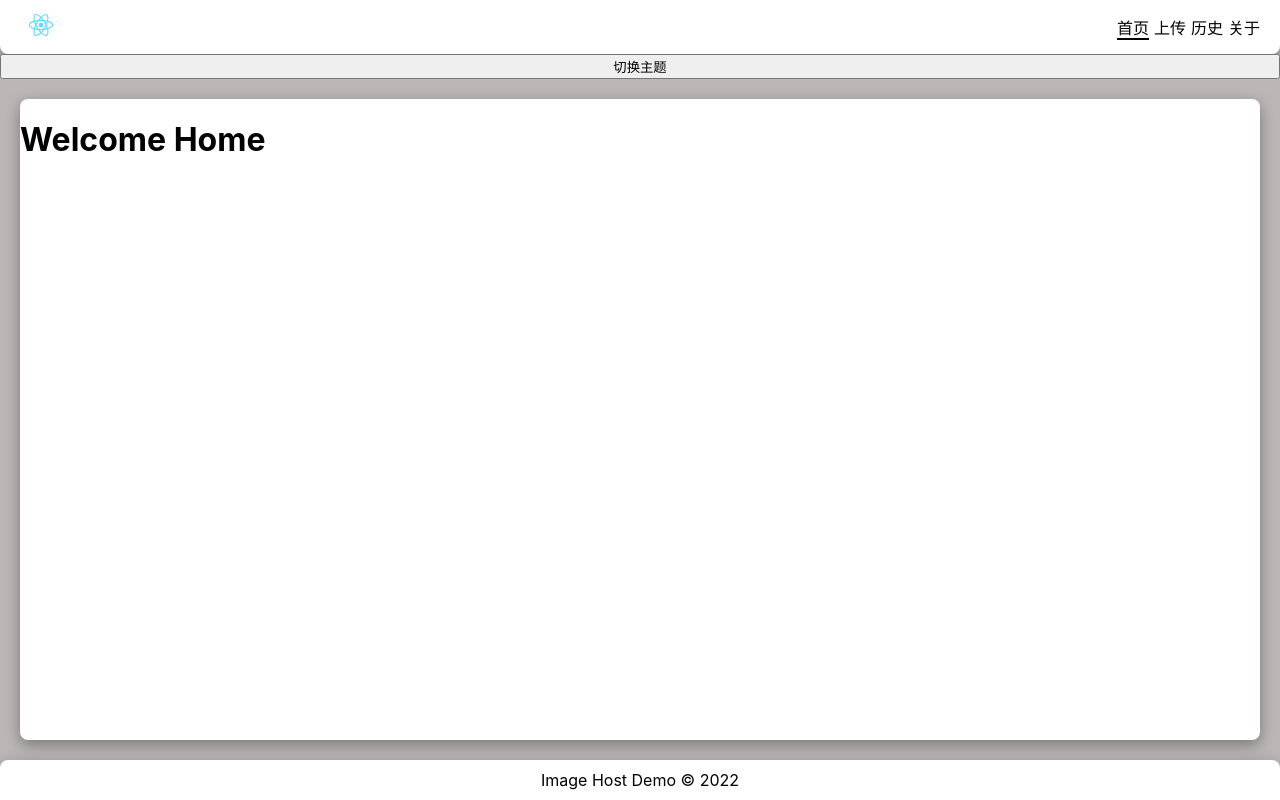
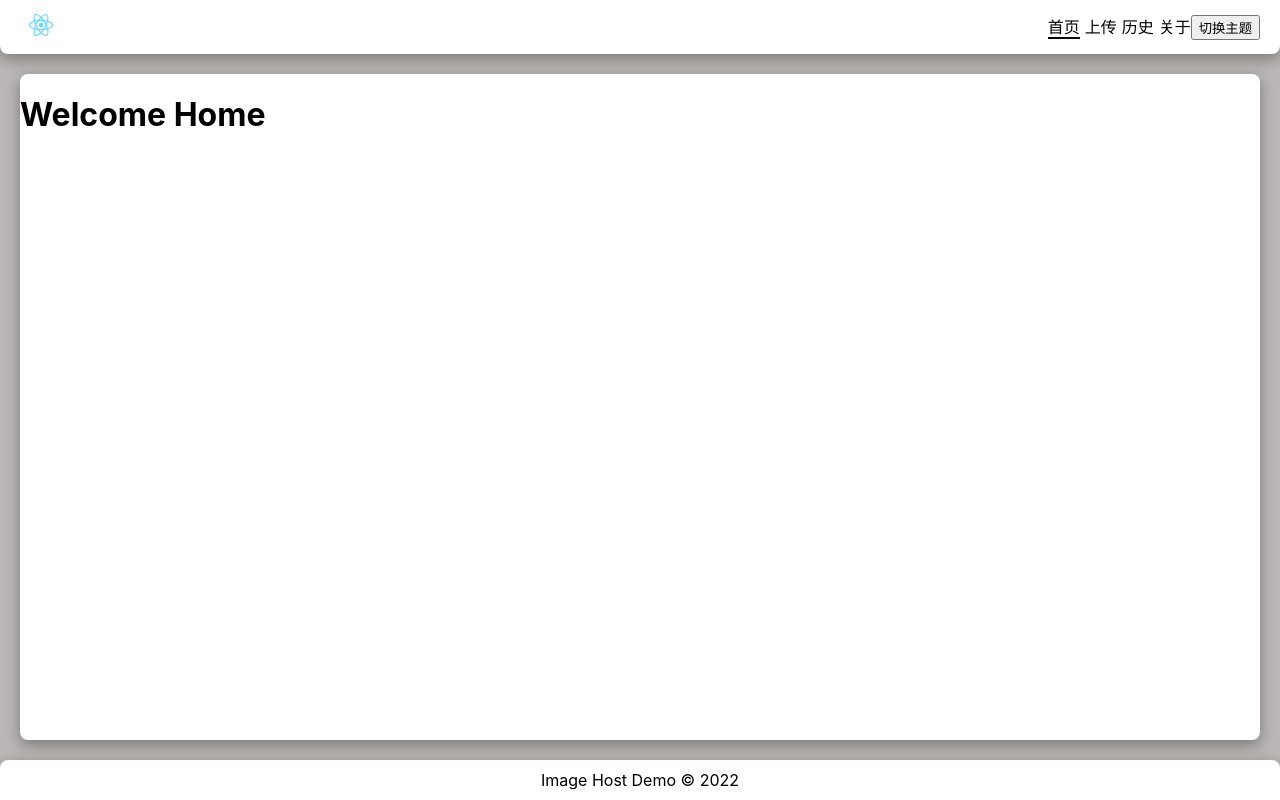
Before and after one commit to mingwiki/leancloud-image-host, a React app: page / in a window 1280 px wide. Built offline with nearby package versions, Linux system fonts and the light colour scheme.

Commit message:
fix dark mode with callback

```diff
--- a/src/App.jsx
+++ b/src/App.jsx
@@ -1,10 +1,9 @@
-import React, { useState, createContext } from "react";
-import Header from "./components/Header";
+import React, { useState, useContext, useEffect } from "react";
+import Header, { ThemeModeContext } from "./components/Header";
 import Footer from "./components/Footer";
 import { Outlet } from "react-router-dom";
 import { ThemeProvider } from "styled-components";
-import { light, dark } from "./theme";
-import { GlobalStyles } from "./global";
+import { light, dark, GlobalStyles } from "./theme";
 
 function App() {
   const [theme, setTheme] = useState("light");
@@ -16,15 +15,12 @@ function App() {
     }
   };
   return (
-    // <ModeContext.Provider value={theme}>
     <ThemeProvider theme={theme === "light" ? light : dark}>
       <GlobalStyles />
-      <Header />
-      <button onClick={toggleTheme}>切换主题</button>
+      <Header toggle={toggleTheme} />
       <Outlet />
       <Footer />
     </ThemeProvider>
-    // </ModeContext.Provider>
   );
 }
 
--- a/src/components/Header.jsx
+++ b/src/components/Header.jsx
@@ -1,4 +1,4 @@
-import React from "react";
+import React, { useState } from "react";
 import { Link, NavLink } from "react-router-dom";
 import logo from "../logo.svg";
 import styled from "styled-components";
@@ -22,7 +22,8 @@ const TheNavLink = styled(NavLink)`
     border-bottom: 2px solid;
   }
 `;
-function Component() {
+
+function Component(props) {
   return (
     <Wrapper>
       <Link to="/">
@@ -53,6 +54,7 @@ function Component() {
         >
           关于
         </TheNavLink>
+        <button onClick={()=>props.toggle()}>切换主题</button>
       </nav>
     </Wrapper>
   );
--- a/src/global.js
+++ /dev/null
@@ -1,8 +0,0 @@
-import { createGlobalStyle } from 'styled-components'
-export const GlobalStyles = createGlobalStyle`
-  header, main, footer {
-    background-color: ${({ theme }) => theme.body};
-    color: ${({ theme }) => theme.text};
-    transition: all 0.25s linear;
-    }
-`
--- a/src/theme.js
+++ b/src/theme.js
@@ -1,3 +1,5 @@
+import { createGlobalStyle } from 'styled-components'
+
 export const light = {
   body: 'white',
   text: 'black',
@@ -7,3 +9,11 @@ export const dark = {
   body: 'black',
   text: 'white',
 }
+
+export const GlobalStyles = createGlobalStyle`
+  header, main, footer {
+    background-color: ${({ theme }) => theme.body};
+    color: ${({ theme }) => theme.text};
+    transition: all 0.25s linear;
+  }
+`
```
